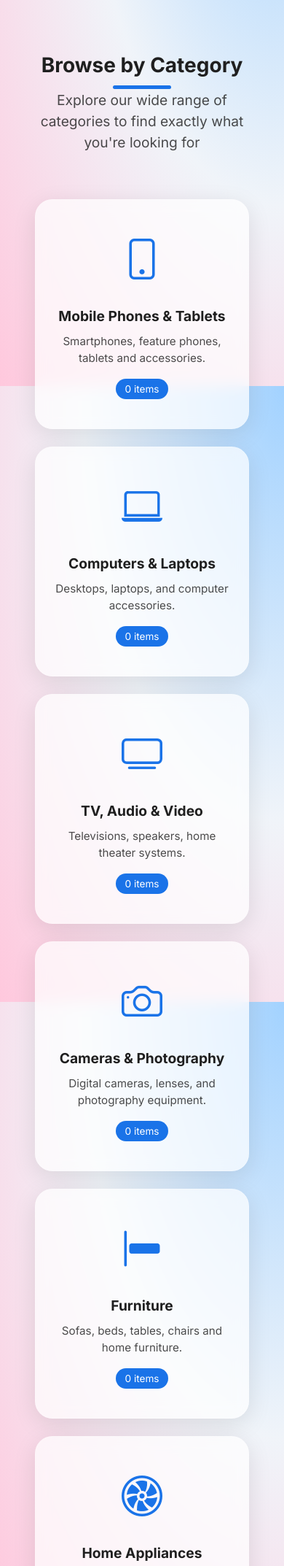
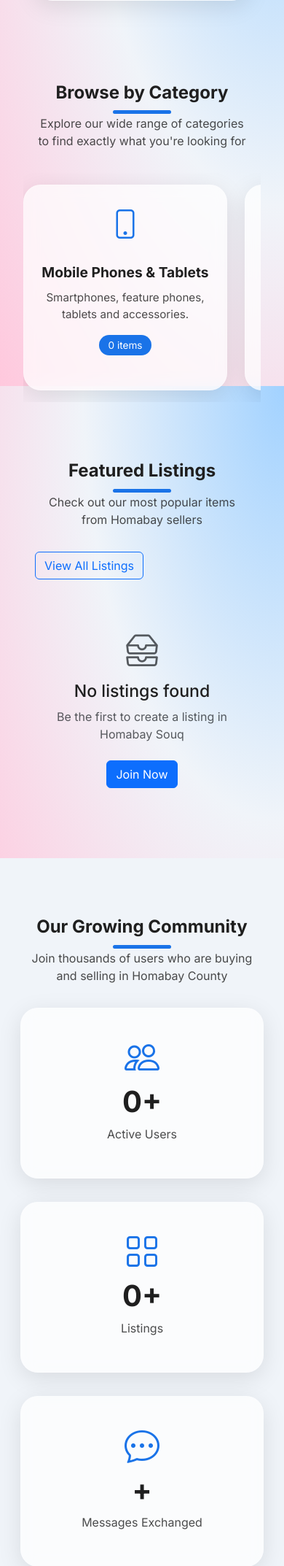
Before and after one commit to 00peteromondi/homabaysouq, a Django app: page / in a window 390 px wide. Shown: the part 2003-4149 px from the top of the page at 73% size. Run offline with Django 5.2, Linux system fonts and the light colour scheme; data comes from the database, SQL or seed files in the repository; data that the repository does not hold is empty; some libraries are stand-ins or nearby versions.

Commit message:
Updated homepage for mobile devices

```diff
--- a/templates/listings/home.html
+++ b/templates/listings/home.html
@@ -6,7 +6,7 @@
 
 {% block extra_css %}
 <style>
-    /* Hero Section Styles */
+    /* Hero Section Styles - Updated for new navbar */
     .hero-section {
         background: linear-gradient(135deg,
                         rgba(26, 115, 232, 0.85) 0%,
@@ -15,8 +15,8 @@
         background-size: cover;
         background-position: center;
         color: white;
-        padding: 7rem 0 5rem;
-        margin: -2rem -1rem 4rem;
+        padding: 8rem 0 5rem; /* Increased top padding for navbar */
+        margin: 0 -1rem 4rem;
         border-radius: 0 0 2rem 2rem;
         position: relative;
         overflow: hidden;
@@ -214,10 +214,37 @@
         font-size: 1.2rem;
     }
 
-    /* Categories Section */
+    /* Categories Section - Mobile Optimized */
+    .categories-section {
+        margin-bottom: 5rem;
+        position: relative;
+    }
+
+    .categories-scroll-container {
+        display: flex;
+        overflow-x: auto;
+        scrollbar-width: none;
+        -ms-overflow-style: none;
+        padding: 1rem 0;
+        margin: 0 -1rem;
+        scroll-padding: 0 1rem;
+        scroll-snap-type: x mandatory;
+        gap: 1.5rem;
+    }
+
+    .categories-scroll-container::-webkit-scrollbar {
+        display: none;
+    }
+
+    .category-card-scroll {
+        flex: 0 0 auto;
+        width: 280px;
+        scroll-snap-align: start;
+    }
+
     .category-card {
         text-align: center;
-        padding: 2.5rem 1.5rem;
+        padding: 2rem 1.5rem;
         border-radius: 1.5rem;
         transition: all 0.4s ease;
         background: var(--navbar-bg);
@@ -286,6 +313,22 @@
         border-radius: 50px;
         font-size: 0.85rem;
         margin-top: 1rem;
+    }
+
+    /* Desktop Grid Layout */
+    @media (min-width: 768px) {
+        .categories-scroll-container {
+            display: grid;
+            grid-template-columns: repeat(auto-fit, minmax(250px, 1fr));
+            gap: 2rem;
+            overflow-x: visible;
+            margin: 0;
+            padding: 0;
+        }
+
+        .category-card-scroll {
+            width: auto;
+        }
     }
 
     /* Listings Section */
@@ -428,7 +471,7 @@
         padding: 0 1.5rem 1.5rem;
     }
 
-    /* New Sections */
+    /* Community Section */
     .community-section {
         padding: 5rem 0;
         background: var(--body-bg);
@@ -470,6 +513,7 @@
         opacity: 0.8;
     }
 
+    /* Testimonials Section */
     .testimonials-section {
         padding: 5rem 0;
         margin-bottom: 5rem;
@@ -539,6 +583,7 @@
         opacity: 0.8;
     }
 
+    /* Blog Section */
     .blog-section {
         padding: 5rem 0;
         background: var(--body-bg);
@@ -749,7 +794,7 @@
         opacity: 0.7;
     }
 
-    /* Responsive Adjustments */
+    /* Responsive Adjustments for new navbar */
     @media (max-width: 992px) {
         .hero-content h1 {
             font-size: 2.5rem;
@@ -769,6 +814,18 @@
 
         .hero-stats {
             flex-wrap: wrap;
+        }
+
+        .testimonial-card {
+            padding: 2rem;
+        }
+
+        .step-card {
+            padding: 2rem 1.5rem;
+        }
+
+        .hero-section {
+            padding: 6rem 0 5rem; /* Adjusted for mobile navbar */
         }
     }
 
@@ -824,25 +881,108 @@
             flex-direction: column;
             align-items: center;
         }
+
+        .community-stats {
+            grid-template-columns: 1fr;
         }
+
+        .testimonial-card {
+            padding: 1.5rem;
+        }
+
+        .listing-img-container {
+            height: 180px;
+        }
+
+        .listing-body {
+            padding: 1rem;
+        }
+
+        .category-card {
+            padding: 1.5rem 1rem;
+        }
+
+        .category-icon {
+            font-size: 2.5rem;
+        }
+    }
+
+    @media (max-width: 576px) {
+        .hero-section {
+            padding: 4rem 0 3rem;
+            margin: 0 -0.5rem 2rem;
+            border-radius: 0 0 1.5rem 1.5rem;
+        }
+
+        .hero-content h1 {
+            font-size: 2rem;
+        }
+
+        .hero-content p {
+            font-size: 1rem;
+        }
+
+        .hero-stats {
+            flex-direction: column;
+            gap: 1rem;
+        }
+
+        .hero-stat-number {
+            font-size: 2rem;
+        }
+
+        .section-header {
+            margin-bottom: 2rem;
+        }
+
+        .section-title {
+            font-size: 1.5rem;
+        }
+
+        .section-subtitle {
+            font-size: 1rem;
+        }
+    }
+
     .listing-card {
         display: flex;
         flex-direction: column;
         height: 100%;
     }
+
     .listing-body {
         flex-grow: 1;
         display: flex;
         flex-direction: column;
     }
+
     .listing-meta {
         margin-top: auto;
     }
+
     .listing-footer {
         margin-top: auto;
     }
+
+    /* Full-width sections for better theming */
+    .full-width-section {
+        width: 100vw;
+        position: relative;
+        left: 50%;
+        right: 50%;
+        margin-left: -50vw;
+        margin-right: -50vw;
+        padding-left: 1rem;
+        padding-right: 1rem;
+    }
+
+    @media (min-width: 768px) {
+        .full-width-section {
+            padding-left: 2rem;
+            padding-right: 2rem;
+        }
+    }
 </style>
-
 {% endblock %}
 
 {% block content %}
@@ -931,16 +1071,17 @@
     </div>
 </section>
 
-<!-- Categories Section -->
-<section class="container mb-5" id="categories">
+<!-- Categories Section - Mobile Optimized -->
+<section class="container categories-section" id="categories">
     <div class="section-header">
         <h2 class="section-title">Browse by Category</h2>
         <p class="section-subtitle">Explore our wide range of categories to find exactly what you're looking for</p>
     </div>
 
-    <div class="row row-cols-1 row-cols-md-2 row-cols-lg-4 g-4">
+    <!-- Mobile: Horizontal Scroll, Desktop: Grid -->
+    <div class="categories-scroll-container">
         {% for category in categories %}
-        <div class="col">
+        <div class="category-card-scroll">
             <a href="{% url 'all-listings' %}?category={{ category.id }}" class="text-decoration-none">
                 <div class="category-card">
                     <i class="bi bi-{{ category.icon }} category-icon"></i>
@@ -1045,7 +1186,7 @@
 </section>
 
 <!-- Community Stats Section -->
-<section class="community-section">
+<section class="community-section full-width-section">
     <div class="container">
         <div class="section-header">
             <h2 class="section-title">Our Growing Community</h2>
@@ -1076,7 +1217,6 @@
         </div>
     </div>
 </section>
-
 
 <!-- How It Works Section -->
 <section class="container mb-5" id="how-it-works">
@@ -1120,7 +1260,7 @@
 </section>
 
 <!-- Testimonials Section -->
-<section class="testimonials-section">
+<section class="testimonials-section full-width-section">
     <div class="container">
         <div class="section-header">
             <h2 class="section-title">What Our Users Say</h2>
@@ -1192,7 +1332,7 @@
 </section>
 
 <!-- Blog Section -->
-<section class="blog-section">
+<section class="blog-section full-width-section">
     <div class="container">
         <div class="section-header">
             <h2 class="section-title">Latest Tips & News</h2>
@@ -1228,6 +1368,7 @@
         {% endif %}
     </div>
 </section>
+
 <!-- Call to Action -->
 <section class="container mb-5">
     <div class="cta-section">
@@ -1368,6 +1509,7 @@
                 </div>
             `;
 
+            if (activityFeed) {
                 activityFeed.prepend(newActivity);
 
                 // Remove the last activity if there are more than 3
@@ -1387,6 +1529,7 @@
 
                 activityIndex = (activityIndex + 1) % activities.length;
             }
+        }
 
         // Add new activity every 30 seconds
         setInterval(addNewActivity, 30000);
```
Lines whose indentation alone changed are shown as unchanged.
